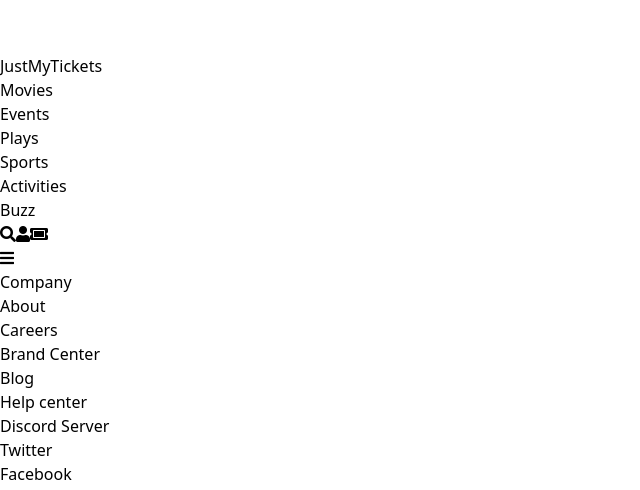
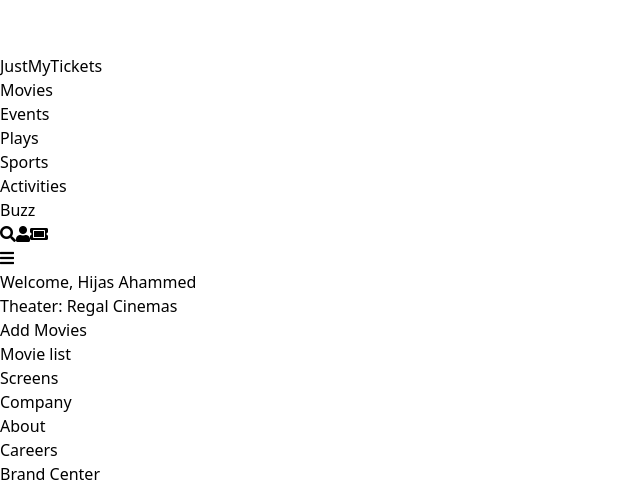
Before and after one commit to HijasAhammed/JESTMYTICKETS-FRONTENT, a React (Vite) app: page /ownerhome in a window 1280 px wide. Shown: the part 446-936 px from the top of the page, without its empty margins (0-640 px from the left). Built offline with nearby package versions, Linux system fonts and the light colour scheme.

Commit message:
thetore owner side implemented

```diff
--- a/src/App.jsx
+++ b/src/App.jsx
@@ -13,6 +13,7 @@
 import Movielist from './Pages/Admin/Movielist'
 import Bookings from './Pages/Admin/Bookings'
 import OwnersHome from './Pages/TheatreOwner/OwnersHome'
+import Theatoreowners from './Pages/Admin/Theatoreowners'
 
 
 function App() {
@@ -30,7 +31,8 @@
       <Route path='/userlist' element={<Userlist/>}></Route>
       <Route path='/movielist' element={<Movielist/>}></Route>
       <Route path='/bookings' element={<Bookings/>}></Route>
-      <Route path='/owenerhome'element={<OwnersHome/>}></Route>
+      <Route path='/ownerhome' element={<OwnersHome/>}></Route>
+      <Route path='/Theatoreowners' element={<Theatoreowners/>}></Route>
       </Routes>
       <Footer/>
       </BrowserRouter>
--- a/src/Pages/Admin/AdminHome.jsx
+++ b/src/Pages/Admin/AdminHome.jsx
@@ -7,12 +7,8 @@
        <div className="mt-8 bg-gray-100 p-6 rounded-lg shadow-md">
   <h2 className="text-2xl font-bold mb-4">Dashboard</h2>
 </div>
-      <div className="mt-8 bg-gray-100 p-6 rounded-lg shadow-md">
-  <Link to="/Addmovies"><h2 className="text-2xl font-bold mb-4">Add Movies</h2></Link>
-</div>
-<div className="mt-8 bg-gray-100 p-6 rounded-lg shadow-md">
-  <Link to='/movielist'><h2 className="text-2xl font-bold mb-4">Movie list</h2></Link>
-</div>
+
+
 
 <div className="mt-8 bg-gray-100 p-6 rounded-lg shadow-md">
   <Link to="/bannerlist"><h2 className="text-2xl font-bold mb-4">Add Banner</h2></Link>
@@ -22,6 +18,9 @@
   <Link to="/userlist"> <h2 className="text-2xl font-bold mb-4">User Details</h2></Link>
 </div>
 <div className="mt-8 bg-gray-100 p-6 rounded-lg shadow-md">
+  <Link to="/Theatoreowners"> <h2 className="text-2xl font-bold mb-4">Theatore Owners</h2></Link>
+</div>
+<div className="mt-8 bg-gray-100 p-6 rounded-lg shadow-md">
   <Link to="/bookings"> <h2 className="text-2xl font-bold mb-4">Bookings</h2></Link>
 </div>
     </div>
--- /dev/null
+++ b/src/Pages/Admin/Theatoreowners.jsx
@@ -0,0 +1,28 @@
+import React from 'react';
+
+// Sample data for theater owners and theater names
+const theaterOwners = [
+  { name: 'John Doe', theater: 'Regal Cinemas', location:" Perinthalmanna"},
+  { name: 'Jane Smith', theater: 'AMC Theaters', location:" Manjeri" },
+  { name: 'Michael Johnson', theater: 'Cinemark', location:" Wandoor" },
+  // Add more theater owners here
+];
+
+const Theatoreowners = () => {
+  return (
+    <div className="bg-white p-6 rounded-lg shadow-md">
+      <h2 className="text-2xl font-bold mb-4">Theater Owners</h2>
+      <ul className="list-none">
+        {theaterOwners.map((owner, index) => (
+          <li key={index} className="mb-4 border p-4 rounded-md shadow-md bg-gray-100">
+            <p className="text-lg font-semibold">Owner: {owner.name}</p>
+            <p className="text-gray-600">Theater: {owner.theater}</p>
+            <p className="text-gray-600">Location:{owner.location}</p>
+          </li>
+        ))}
+      </ul>
+    </div>
+  );
+};
+
+export default Theatoreowners;
--- a/src/Pages/TheatreOwner/OwnersHome.jsx
+++ b/src/Pages/TheatreOwner/OwnersHome.jsx
@@ -1,9 +1,36 @@
-import React from 'react'
+import React from 'react';
+import { Link } from 'react-router-dom';
+
+// Sample data for the theater owner and theater
+const theaterOwner = {
+  name: 'Hijas Ahammed',
+  theater: 'Regal Cinemas'
+};
 
 const OwnersHome = () => {
   return (
-    <div className='bg-white'>OwnersHome</div>
-  )
-}
+    <div className="mt-8 bg-gray-100 p-6 rounded-lg shadow-md">
+      <div className="mb-8 bg-white p-6 rounded-lg shadow-md">
+        <h1 className="text-3xl font-bold mb-4">Welcome, {theaterOwner.name}</h1>
+        <p className="text-lg">Theater: {theaterOwner.theater}</p>
+      </div>
+      <div className="mt-8 bg-gray-100 p-6 rounded-lg shadow-md">
+        <Link to="/Addmovies">
+          <h2 className="text-2xl font-bold mb-4">Add Movies</h2>
+        </Link>
+      </div>
+      <div className="mt-8 bg-gray-100 p-6 rounded-lg shadow-md">
+        <Link to='/movielist'>
+          <h2 className="text-2xl font-bold mb-4">Movie list</h2>
+        </Link>
+      </div>
+      <div className="mt-8 bg-gray-100 p-6 rounded-lg shadow-md">
+        <Link to='/movielist'>
+          <h2 className="text-2xl font-bold mb-4">Screens</h2>
+        </Link>
+      </div>
+    </div>
+  );
+};
 
-export default OwnersHome
+export default OwnersHome;
```
